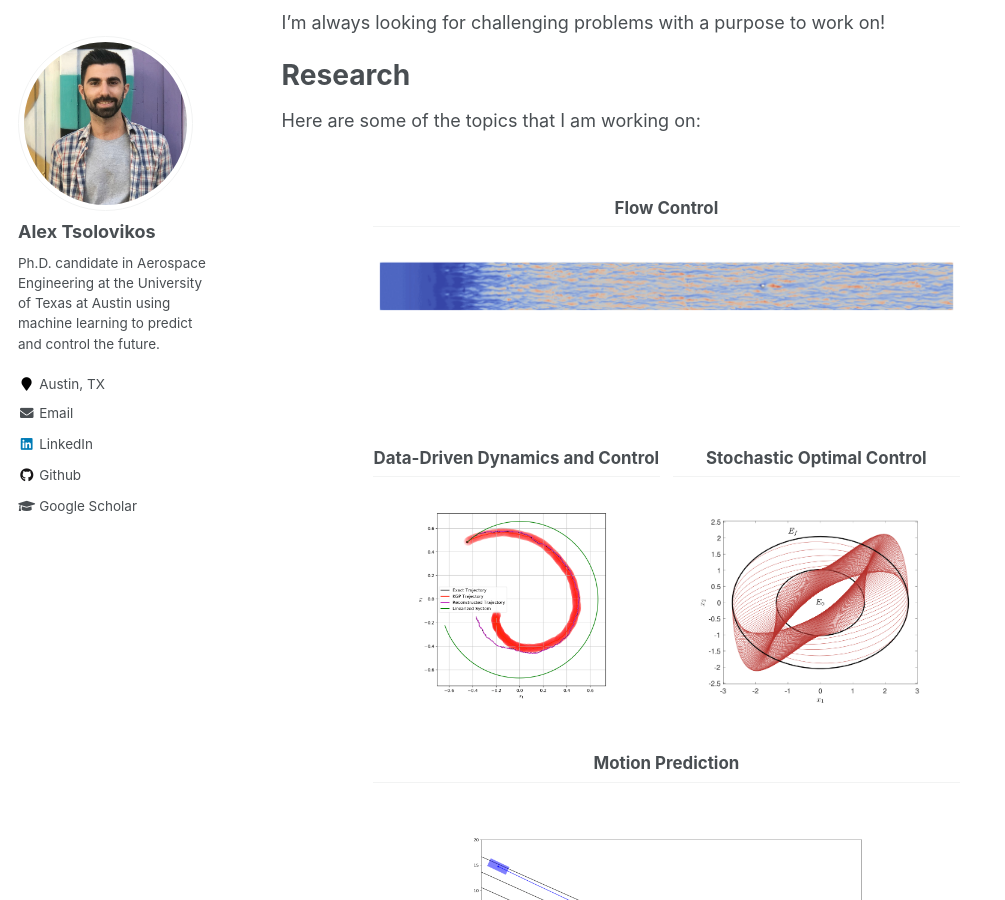
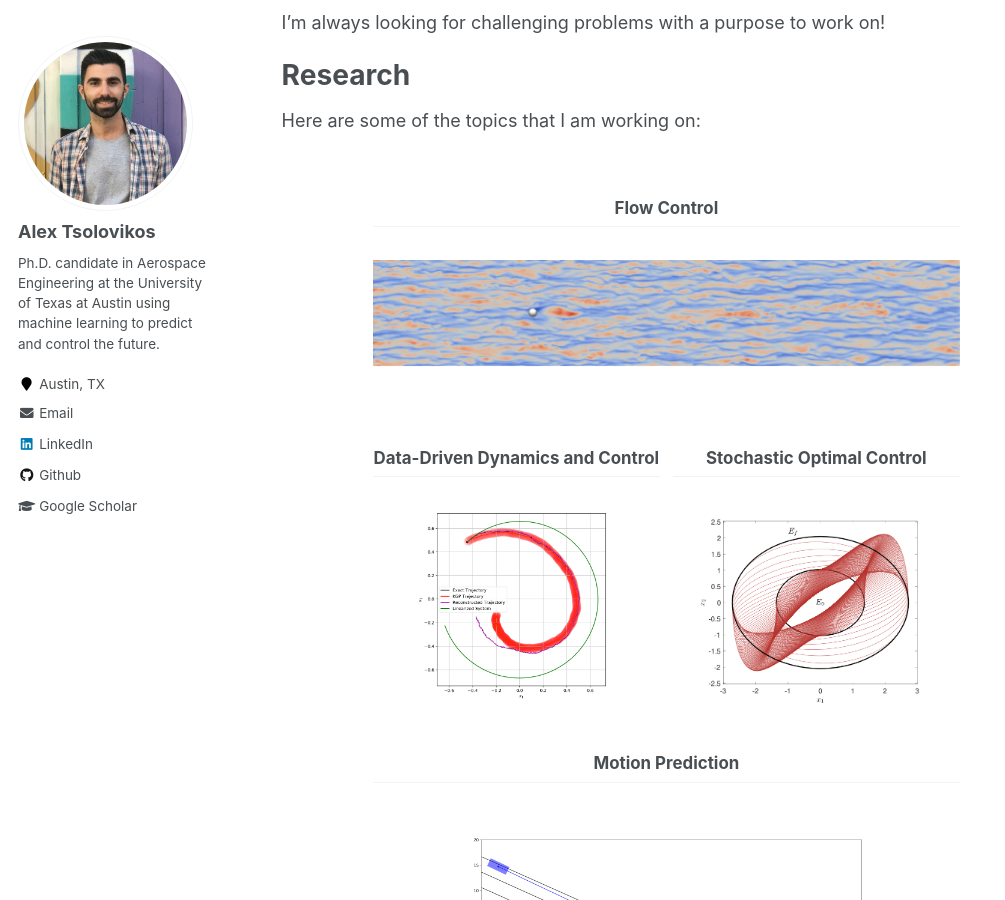
Before and after one commit to alextsolovikos/alextsolovikos.github.io, a Jekyll site: the page built from _pages/about.md, in a window 1280 px wide and 900 px high, scrolled down 418 px. Shown: the whole window, without its empty margins (0-1005 px from the left). Built offline with Jekyll 4.4.1, drawn with Linux system fonts in a browser that asks for light colours.

Commit message:
Update about.md

```diff
--- a/_pages/about.md
+++ b/_pages/about.md
@@ -25,7 +25,7 @@
         <h2>Flow Control</h2>
         <br>
 <!---        <a href="/flow-control/"><img src="https://alextsolovikos.github.io/docs/multiple_lsms_dns_overview.png" alt="Flow Control" width="400px"></a>--->
-        <a href="/flow-control/"><img src="https://alextsolovikos.github.io/docs/gif_tbl_small_animation_full_top_vew.gif" alt="Flow Control" width="600px"></a>
+        <a href="/flow-control/"><img src="https://alextsolovikos.github.io/docs/gif_tbl_small_animation_top_vew.gif" alt="Flow Control" width="600px"></a>
       </td>
     </tr>
     <tr>
```
